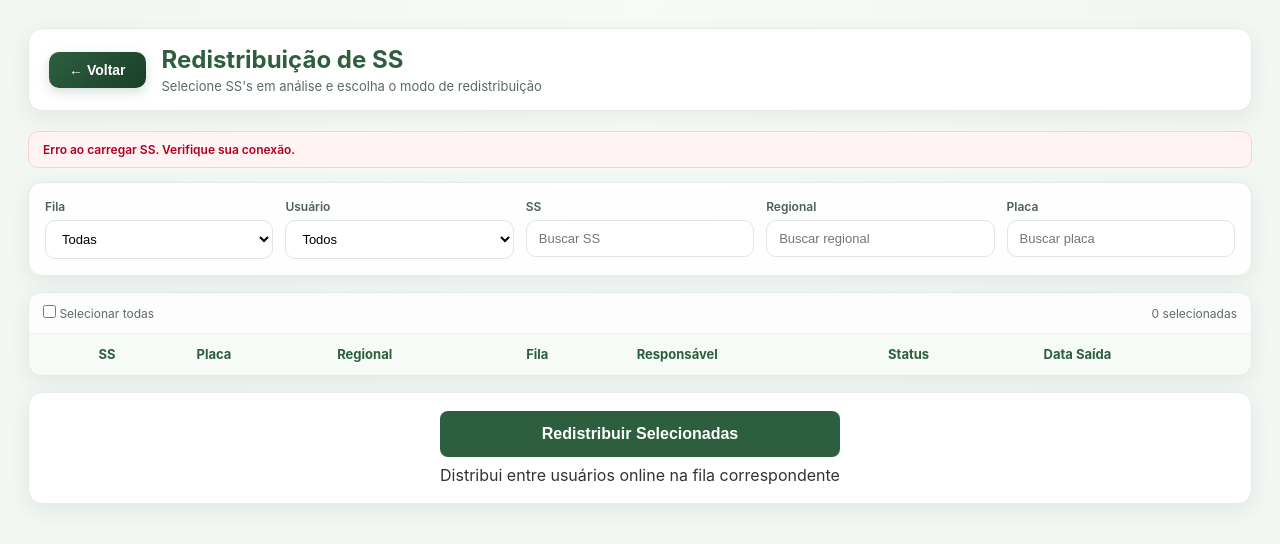
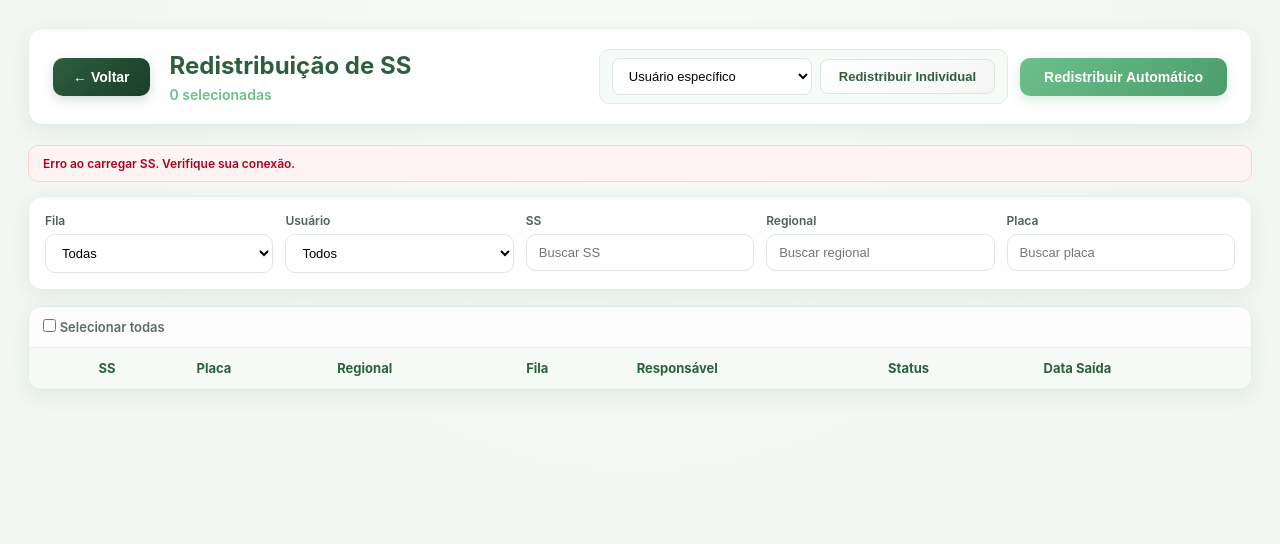
Before and after one commit to luisphilippedev/sistema-pos-contato, a website: page public/redistribuir.html in a window 1280 px wide. Drawn offline with Linux system fonts and the light colour scheme; no server answers; sample sign-in values are in the browser's storage.

Commit message:
Feat: melhorar UI da redistribuição com botões no header
- Botões movidos para o header superior
- Adicionada redistribuição individual com select de usuário
- Contador de selecionadas no header
- Design moderno com gradientes e hover effects
- Action group com fundo destacado
- Botões primary e secondary estilizados

```diff
--- a/public/redistribuir.css
+++ b/public/redistribuir.css
@@ -15,10 +15,11 @@
 .redistribuir-header {
     display: flex;
     align-items: center;
-    gap: 16px;
+    justify-content: space-between;
+    gap: 20px;
     margin-bottom: 20px;
     background: var(--card);
-    padding: 16px 20px;
+    padding: 20px 24px;
     border-radius: 14px;
     box-shadow: var(--shadow);
     border: 1px solid var(--border);
@@ -28,7 +29,7 @@
     background: linear-gradient(135deg, #2d5f3f 0%, #1a3e28 100%);
     color: white;
     border: none;
-    padding: 10px 20px;
+    padding: 11px 20px;
     border-radius: 10px;
     font-size: 14px;
     font-weight: 600;
@@ -38,6 +39,7 @@
     gap: 8px;
     transition: all 0.3s ease;
     box-shadow: 0 4px 12px rgba(45, 95, 63, 0.2);
+    white-space: nowrap;
 }
 
 .btn-voltar:hover {
@@ -51,16 +53,118 @@
     box-shadow: 0 2px 8px rgba(45, 95, 63, 0.2);
 }
 
+.header-title {
+    flex: 1;
+}
+
 .header-title h1 {
     margin: 0;
     color: var(--accent);
     font-size: 24px;
+    font-weight: 700;
 }
 
 .header-title p {
-    margin: 4px 0 0;
-    color: #5a6b61;
+    margin: 6px 0 0;
+    color: #6DBF8B;
+    font-size: 14px;
+    font-weight: 600;
+}
+
+.header-actions {
+    display: flex;
+    align-items: center;
+    gap: 12px;
+}
+
+.action-group {
+    display: flex;
+    align-items: center;
+    gap: 8px;
+    padding: 8px 12px;
+    background: #f7fbf8;
+    border-radius: 10px;
+    border: 1px solid #e4ece7;
+}
+
+.select-usuario {
+    min-width: 200px;
+    padding: 9px 12px;
+    border-radius: 8px;
+    border: 1px solid #dfe6e1;
     font-size: 13px;
+    background: white;
+    cursor: pointer;
+    transition: all 0.2s;
+}
+
+.select-usuario:focus {
+    outline: none;
+    border-color: #6DBF8B;
+    box-shadow: 0 0 0 3px rgba(109, 191, 139, 0.15);
+}
+
+.btn-primary {
+    background: linear-gradient(135deg, #6DBF8B 0%, #4a9d6a 100%);
+    color: white;
+    border: none;
+    padding: 11px 24px;
+    border-radius: 10px;
+    font-size: 14px;
+    font-weight: 600;
+    cursor: pointer;
+    transition: all 0.3s ease;
+    box-shadow: 0 4px 12px rgba(109, 191, 139, 0.3);
+    white-space: nowrap;
+}
+
+.btn-primary:hover {
+    background: linear-gradient(135deg, #4a9d6a 0%, #2d5f3f 100%);
+    transform: translateY(-2px);
+    box-shadow: 0 6px 16px rgba(109, 191, 139, 0.4);
+}
+
+.btn-primary:active {
+    transform: translateY(0);
+    box-shadow: 0 2px 8px rgba(109, 191, 139, 0.3);
+}
+
+.btn-primary:disabled {
+    background: #cccccc;
+    cursor: not-allowed;
+    transform: none;
+    box-shadow: none;
+}
+
+.btn-secondary {
+    background: linear-gradient(135deg, #ffffff 0%, #f5f5f5 100%);
+    color: #2d5f3f;
+    border: 1px solid #dfe6e1;
+    padding: 9px 18px;
+    border-radius: 8px;
+    font-size: 13px;
+    font-weight: 600;
+    cursor: pointer;
+    transition: all 0.3s ease;
+    white-space: nowrap;
+}
+
+.btn-secondary:hover {
+    background: linear-gradient(135deg, #f5f5f5 0%, #e8e8e8 100%);
+    border-color: #6DBF8B;
+    transform: translateY(-1px);
+    box-shadow: 0 4px 10px rgba(45, 95, 63, 0.15);
+}
+
+.btn-secondary:active {
+    transform: translateY(0);
+}
+
+.btn-secondary:disabled {
+    background: #f5f5f5;
+    color: #999;
+    cursor: not-allowed;
+    transform: none;
 }
 
 .alerta-erro {
@@ -150,38 +254,24 @@
 .tabela-header {
     display: flex;
     align-items: center;
-    justify-content: space-between;
+    justify-content: flex-start;
     padding: 12px 14px;
-    font-size: 12px;
+    font-size: 13px;
     color: #5f6d65;
     border-bottom: 1px solid #eef2ef;
     background: #fcfdfc;
+    gap: 10px;
 }
 
-.redistribuir-acoes {
-    display: flex;
-    justify-content: center;
-    align-items: center;
-    margin-top: 16px;
-    background: var(--card);
-    border-radius: 14px;
-    padding: 18px 20px;
-    box-shadow: var(--shadow);
-    border: 1px solid var(--border);
+.tabela-header input[type="checkbox"] {
+    cursor: pointer;
 }
 
-.acao-center {
-    display: flex;
-    flex-direction: column;
-    align-items: center;
-    gap: 8px;
+.tabela-header label {
+    cursor: pointer;
+    font-weight: 600;
 }
-    display: flex;
-    align-items: center;
-    gap: 10px;
-    flex-wrap: wrap;
-    justify-content: flex-end;
-}
+
 
 .disclaimer {
     font-size: 12px;
--- a/public/redistribuir.html
+++ b/public/redistribuir.html
@@ -13,7 +13,16 @@
             <button class="btn-voltar" onclick="window.location.href='index.html'">← Voltar</button>
             <div class="header-title">
                 <h1>Redistribuição de SS</h1>
-                <p>Selecione SS's em análise e escolha o modo de redistribuição</p>
+                <p id="contadorSelecionadas">0 selecionadas</p>
+            </div>
+            <div class="header-actions">
+                <div class="action-group">
+                    <select id="usuarioDestino" class="select-usuario">
+                        <option value="">Usuário específico</option>
+                    </select>
+                    <button id="btnRedistribuirInd" class="btn-secondary">Redistribuir Individual</button>
+                </div>
+                <button id="btnRedistribuirAuto" class="btn-primary">Redistribuir Automático</button>
             </div>
         </header>
 
@@ -56,7 +65,6 @@
                     <input type="checkbox" id="selecionarTodos" />
                     <label for="selecionarTodos">Selecionar todas</label>
                 </div>
-                <span id="contadorSelecionadas">0 selecionadas</span>
             </div>
             <table>
                 <thead>
@@ -75,12 +83,6 @@
             </table>
         </section>
 
-        <section class="redistribuir-acoes">
-            <div class="acao-center">
-                <button id="btnRedistribuirAuto" class="btn-primary">Redistribuir Selecionadas</button>
-                <div class="disclaimer">Distribui entre usuários online na fila correspondente</div>
-            </div>
-        </section>
     </div>
 
     <script src="redistribuir.js"></script>
--- a/public/redistribuir.js
+++ b/public/redistribuir.js
@@ -68,7 +68,7 @@ async function carregarUsuarios() {
         const usuarios = await response.json();
         usuariosOnline = usuarios.filter(u => u.status === 'online' || u.status === 'ausente');
 
-        // Preencher apenas filtro
+        // Preencher filtro de usuário
         const filtroUsuario = document.getElementById('filtroUsuario');
 
         usuarios.forEach(u => {
@@ -76,6 +76,16 @@ async function carregarUsuarios() {
             opt.value = u.id;
             opt.textContent = `${u.nome} - ${formatarFila(u.fila)}`;
             filtroUsuario.appendChild(opt);
+        });
+
+        // Preencher select de usuário destino (apenas online/ausente)
+        const usuarioDestino = document.getElementById('usuarioDestino');
+        usuariosOnline.forEach(u => {
+            const opt = document.createElement('option');
+            opt.value = u.id;
+            const badge = u.status === 'online' ? '🟢' : '🟠';
+            opt.textContent = `${badge} ${u.nome} - ${formatarFila(u.fila)}`;
+            usuarioDestino.appendChild(opt);
         });
     } catch (error) {
         console.error('Erro ao carregar usuários:', error);
@@ -253,6 +263,7 @@ document.getElementById('btnRedistribuirAuto')?.addEventListener('click', async
 
         alert('Redistribuição automática concluída!');
         ssSelecionadas.clear();
+        document.getElementById('selecionarTodos').checked = false;
         await carregarSSParaRedistribuir();
     } catch (error) {
         console.error('Erro:', error);
@@ -260,6 +271,53 @@ document.getElementById('btnRedistribuirAuto')?.addEventListener('click', async
     }
 });
 
+// Redistribuição individual
+document.getElementById('btnRedistribuirInd')?.addEventListener('click', async () => {
+    const usuarioDestinoId = document.getElementById('usuarioDestino').value;
+
+    if (ssSelecionadas.size === 0) {
+        alert('Selecione ao menos uma SS');
+        return;
+    }
+
+    if (!usuarioDestinoId) {
+        alert('Selecione um usuário de destino');
+        return;
+    }
+
+    if (!confirm(`Redistribuir ${ssSelecionadas.size} SS(s) para o usuário selecionado?`)) {
+        return;
+    }
+
+    try {
+        const response = await fetch(`${API_URL}/ss/redistribuir`, {
+            method: 'POST',
+            headers: {
+                'Content-Type': 'application/json',
+                'Authorization': `Bearer ${token}`
+            },
+            body: JSON.stringify({
+                ss_ids: Array.from(ssSelecionadas),
+                usuario_destino_id: Number(usuarioDestinoId)
+            })
+        });
+
+        if (!response.ok) {
+            const error = await response.json();
+            alert(error.error || 'Erro ao redistribuir');
+            return;
+        }
+
+        alert('Redistribuição individual concluída!');
+        ssSelecionadas.clear();
+        document.getElementById('selecionarTodos').checked = false;
+        document.getElementById('usuarioDestino').value = '';
+        await carregarSSParaRedistribuir();
+    } catch (error) {
+        console.error('Erro:', error);
+        alert('Erro ao redistribuir');
+    }
+});
 
 
 // ===== EVENTOS DE FILTRO =====
```
